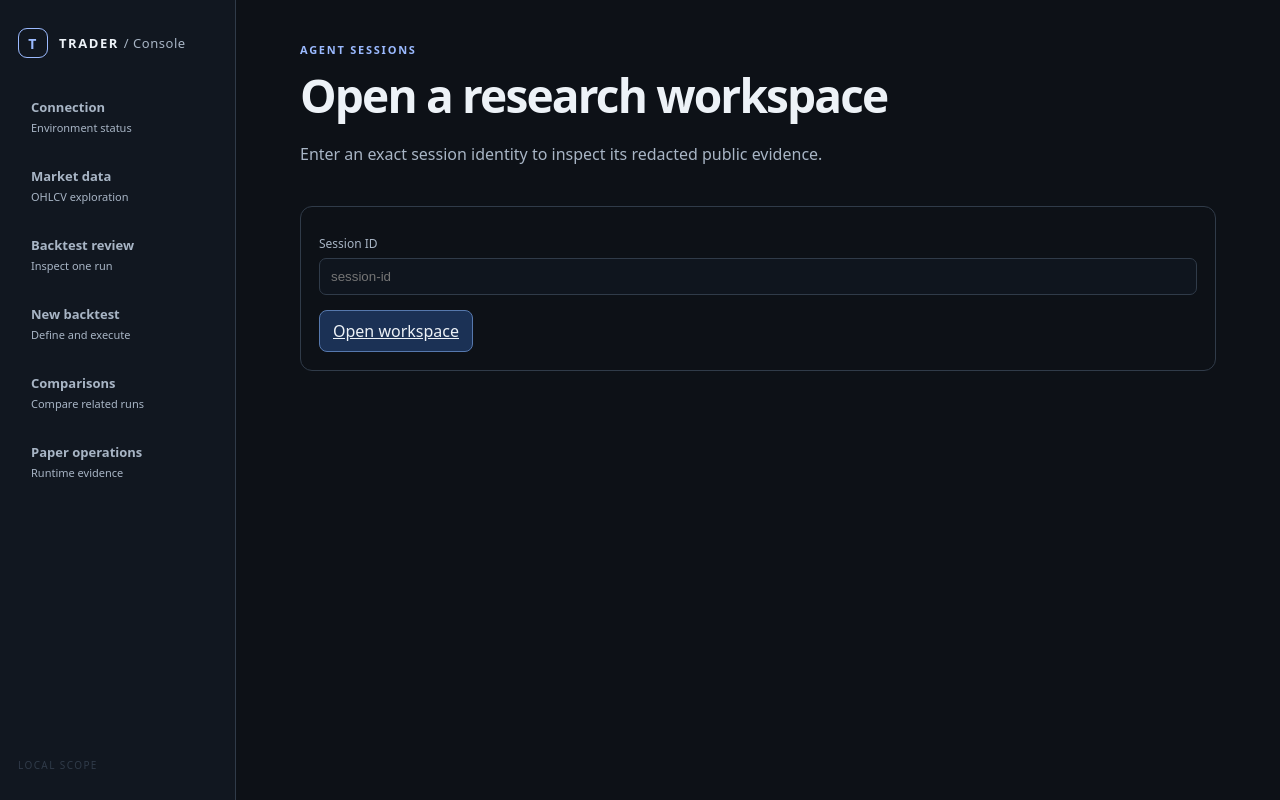
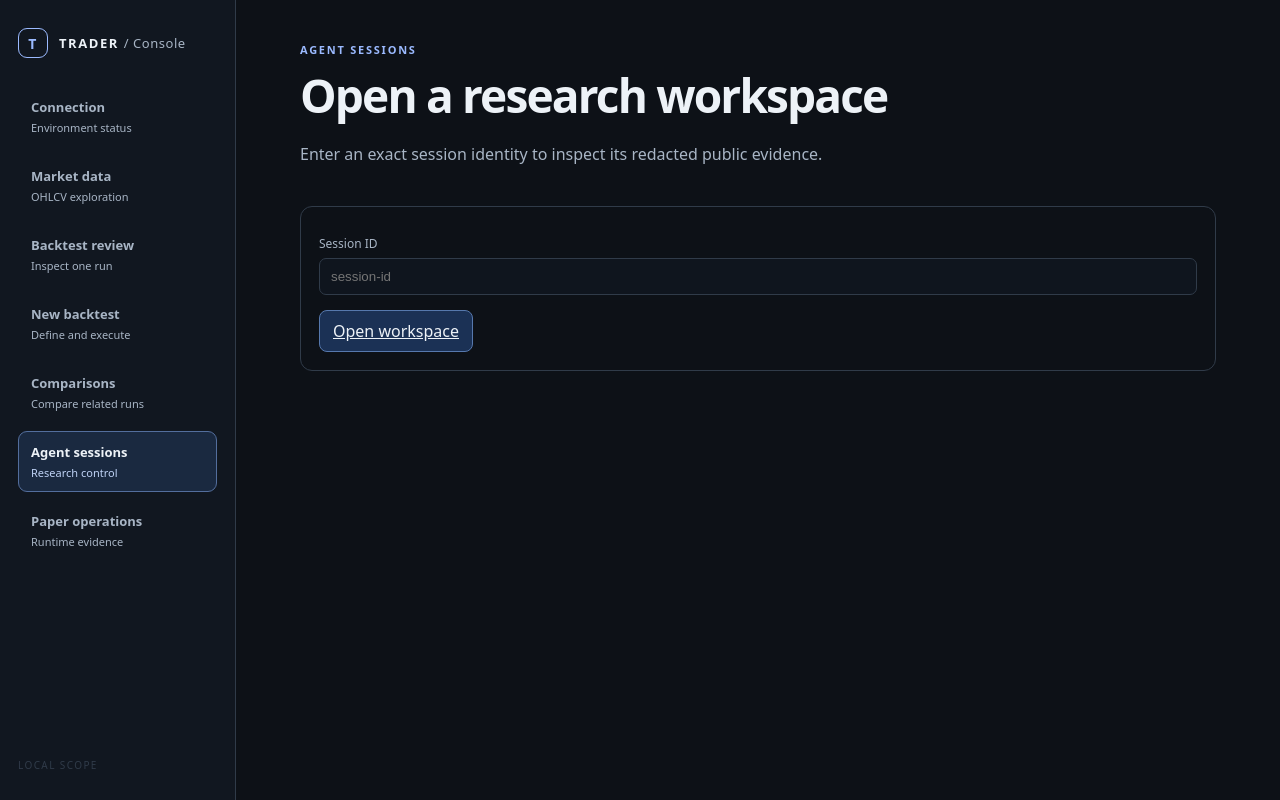
Before and after one commit to JaredTambala/Trader, a Next.js app in the folder apps/trader-console/: page /agents in a window 1280 px wide. Built offline with nearby package versions, Linux system fonts and the light colour scheme.

Commit message:
feat(console): add agent session workspace (apps/trader-console/src/features/shell/console-shell.tsx)

```diff
--- a/apps/trader-console/src/features/shell/console-shell.tsx
+++ b/apps/trader-console/src/features/shell/console-shell.tsx
@@ -11,6 +11,7 @@ const navigation = [
   { href: "/backtests", label: "Backtest review", hint: "Inspect one run" },
   { href: "/backtests/new", label: "New backtest", hint: "Define and execute" },
   { href: "/comparisons", label: "Comparisons", hint: "Compare related runs" },
+  { href: "/agents", label: "Agent sessions", hint: "Research control" },
   { href: "/paper", label: "Paper operations", hint: "Runtime evidence" },
 ] as const;
 
```
